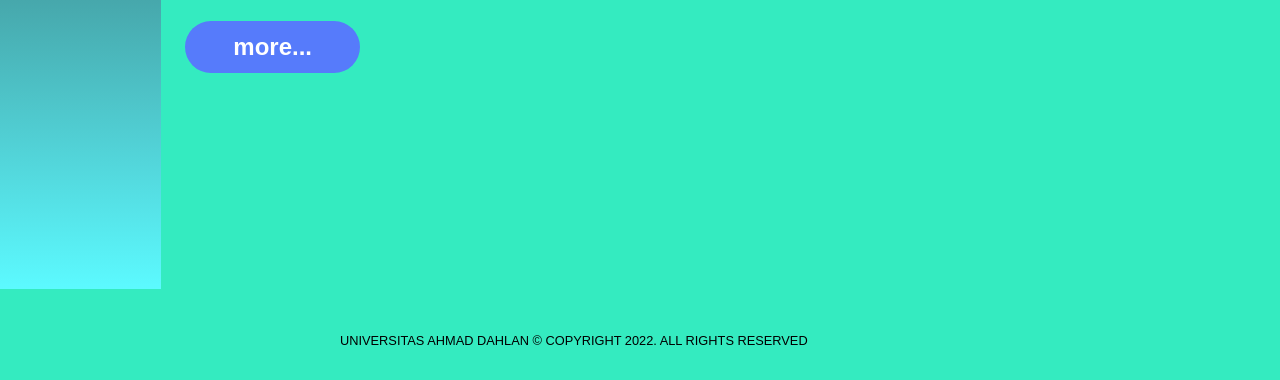
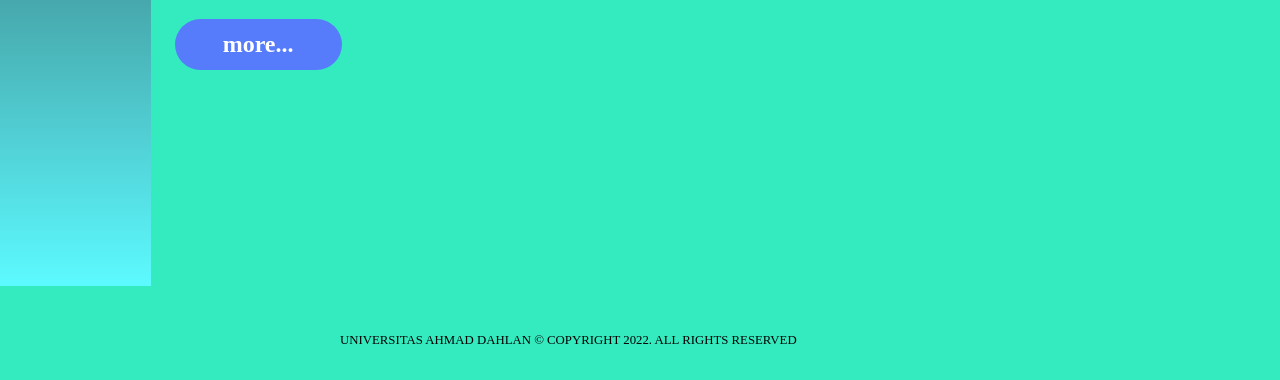
Before and after one commit to yanuarforall/tekweb2022, a plain HTML site: page index.html in a window 1280 px wide. Shown: the part 517-897 px from the top of the page. Drawn offline with Linux system fonts and the light colour scheme.

Commit message:
Update style.css

```diff
--- a/style.css
+++ b/style.css
@@ -6,7 +6,7 @@
 
   body {
       background-color: #34ebc0;
-      font-family: sans-serif;
+      font-family: Montserrat-SemiBold;
   }
 
 .content {
```
